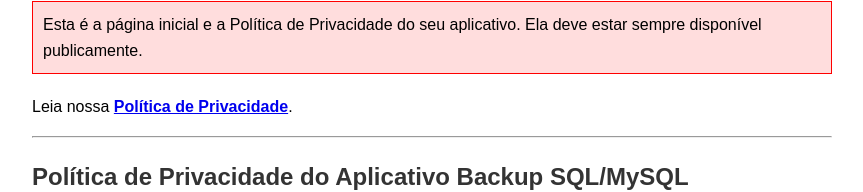
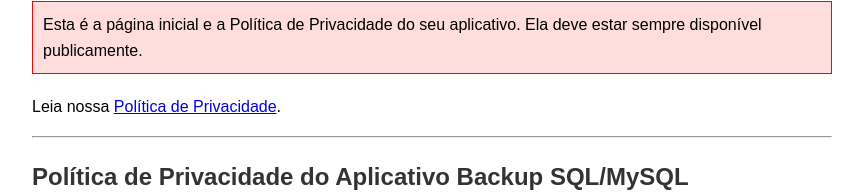
Before and after one commit to luanrbenati/Policy-Backup-SQL-MySQL, a plain HTML site: page index.html in a window 1280 px wide. Shown: the part 125-317 px from the top of the page, without its empty margins (208-1071 px from the left). Drawn offline with Linux system fonts and the light colour scheme.

Commit message:
Update privacy policy link to point to privacy.html

```diff
--- a/index.html
+++ b/index.html
@@ -25,7 +25,7 @@
         Esta é a página inicial e a Política de Privacidade do seu aplicativo. Ela deve estar sempre disponível publicamente.
     </div>
 
-    <p>Leia nossa <a href="index.html" target="_blank" style="font-weight: bold;">Política de Privacidade</a>.</p>
+    <p>Leia nossa <a href="privacy.html" target="_blank">Política de Privacidade</a>.</p>
 
     <hr>
 
```
